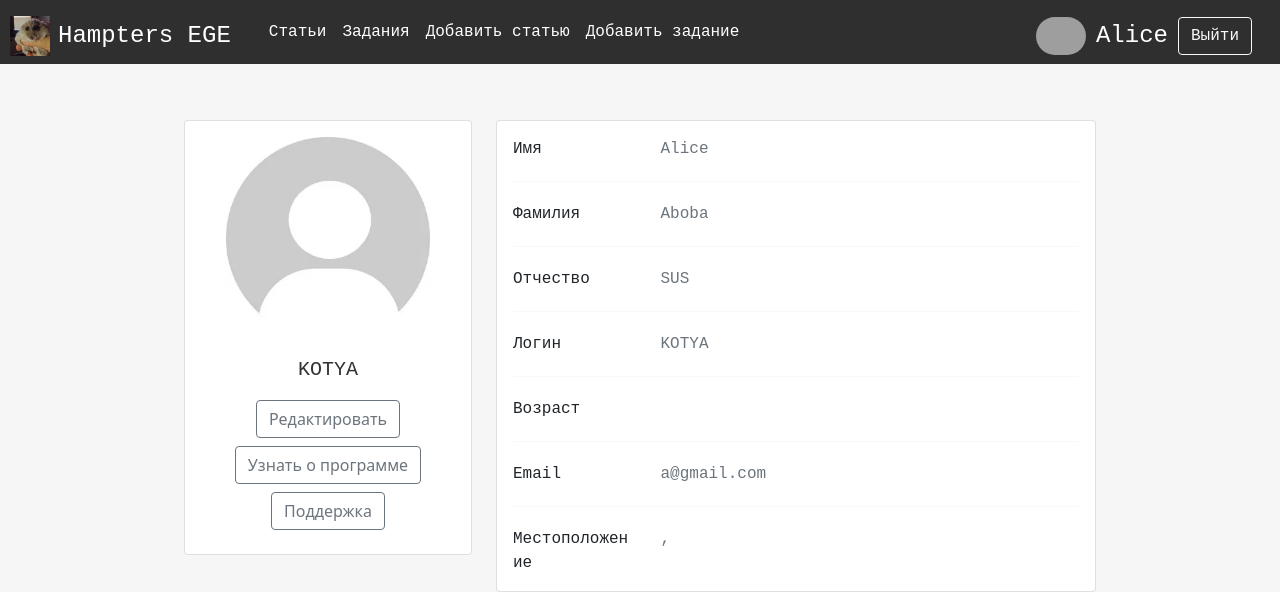
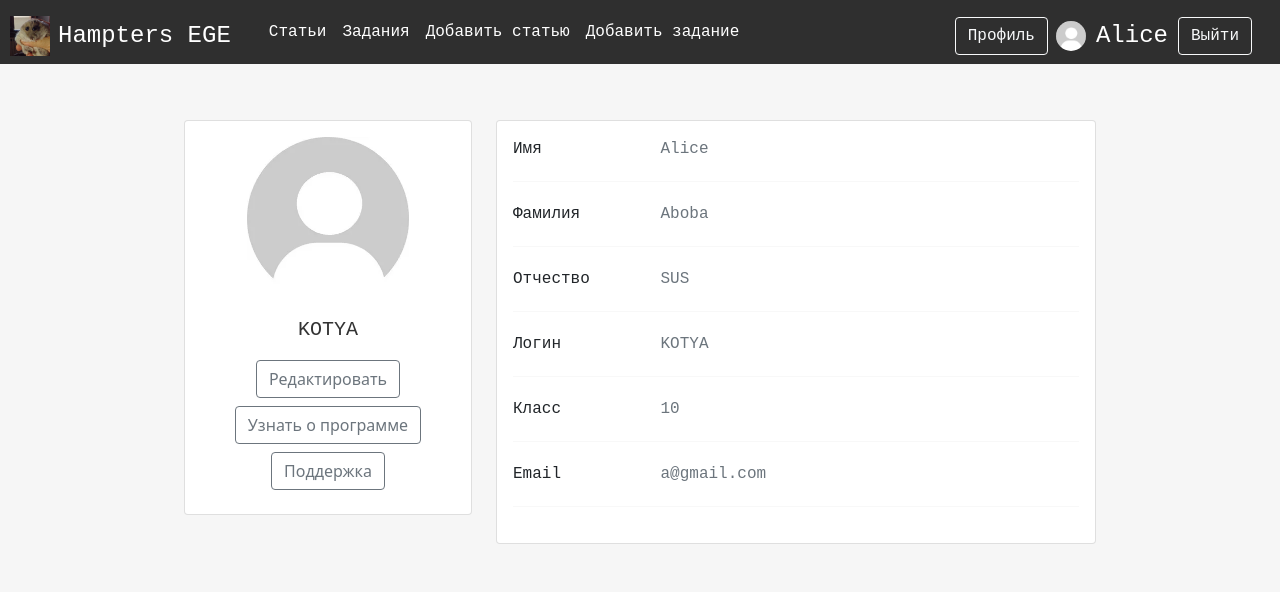
Before and after one commit to Keopint/EGE_WEBSITE_2, a Flask app: page /profile in a window 1280 px wide. Shown: the top 592 px of the page. After the commit the page ends 544 px from the top, so only its background shows below. Run offline with Flask 3, Linux system fonts and the light colour scheme; a user stored in the database is signed in; some libraries are stand-ins or nearby versions; grey boxes are pictures that could not be loaded.

Commit message:
IT IS THE BEST VERSION

```diff
--- a/app.py
+++ b/app.py
@@ -340,6 +340,7 @@ def post_update(id):
         if "send_post" in request.form:
             name = request.form['name']
             text = request.form['text']
+            text = markdown_to_html(text)
             image = request.files['file']
             avatar_name = renamed_file(image.filename)
             video_link = request.form["video_link"]
--- a/static/css/style.css
+++ b/static/css/style.css
@@ -49,6 +49,13 @@ header {
 .comment-actions {
   display: flex;
   gap: 10px;
+}
+
+body {
+  height: 100%; /* Устанавливаем высоту для html и body */
+}
+body {
+  background-color: rgb(246, 246, 246); /* Цвет фона для наглядности */
 }
 
 /**/
--- a/templates/base.html
+++ b/templates/base.html
@@ -1,5 +1,5 @@
 <!DOCTYPE html>
-<html lang="en">
+<html lang="en" style="background-color: rgb(246, 246, 246);">
 <head>
     <meta charset="UTF-8">
     <meta name="viewport" content="width=device-width, initial-scale=1.0">
@@ -22,7 +22,7 @@
     <link rel="stylesheet" href="/static/css/style.css">
     {% block script %}{% endblock %}
 </head>
-<body style="background-color: rgb(246, 246, 246); height: 100vh;">
+
 <body style="background-color: rgb(246, 246, 246); height: 100vh">
 
   <header style="display: flex; width: 100vw; justify-content: center;">
@@ -42,7 +42,8 @@
 
         <div class="text-end right_header">
           {% if current_user.is_authenticated %}
-            <a class="uk-link-reset"><img class="be_centered" src="../static/img/avatars/{{ current_user.filename }}" width="50" height="50"></a>
+            <a href="{{url_for('profile')}}"><button type="button" class="btn btn-outline-light me-2">Профиль</button></a>
+            <a class="uk-link-reset"><img class="be_centered" src="../static/img/avatars/{{current_user.avatar}}" width="30" height="30"></a>
             <a class="uk-link-reset"><p class="be_centered">{{ current_user.name }}</p></a>
             <a href="/logout"><button type="button" class="btn btn-outline-light me-2">Выйти</button></a>
           {% else %}
@@ -52,10 +53,8 @@
         </div>
     </div>
   </header>
-
-
-    <div class="mt-5">
-      {% block body %}{% endblock %}
-    </div>
+  <div class="mt-5">
+    {% block body %}{% endblock %}
+  </div>
 </body>
 </html>
--- a/templates/profile.html
+++ b/templates/profile.html
@@ -11,7 +11,7 @@
             <div class="col-lg-4">
               <div class="card mb-3">
                 <div class="card-body text-center">
-                  <img src="/static/img/avatars/{{user.avatar}}" alt="avatar" style="width: 80%;">
+                  <img src="/static/img/avatars/{{user.avatar}}" alt="avatar" style="width: 64%;">
                   <h4 class="my-3">{{user.login}}</h4>
                   <div class="d-flex justify-content-center mb-2">
                     <a type="button" data-mdb-button-init data-mdb-ripple-init class="btn btn-outline-secondary">Редактировать</a>
@@ -66,10 +66,10 @@
                     <hr>
                     <div class="row">
                         <div class="col-sm-3">
-                            <p class="mb-0">Возраст</p>
+                            <p class="mb-0">Класс</p>
                         </div>
                         <div class="col-sm-9">
-                            <p class="text-muted mb-0">{{user.year}}</p>
+                            <p class="text-muted mb-0">{{user.class_number}}</p>
                         </div>
                     </div>
                     <hr>
@@ -82,14 +82,6 @@
                         </div>
                     </div>
                     <hr>
-                    <div class="row">
-                        <div class="col-sm-3">
-                            <p class="mb-0">Местоположение</p>
-                        </div>
-                        <div class="col-sm-9">
-                            <p class="text-muted mb-0">{{user.country}}, {{user.region}}</p>
-                        </div>
-                    </div>
                 </div>
             </div>
           </div>
```
Also changed, not shown: static/img/posts_img/book.jpg (added).
